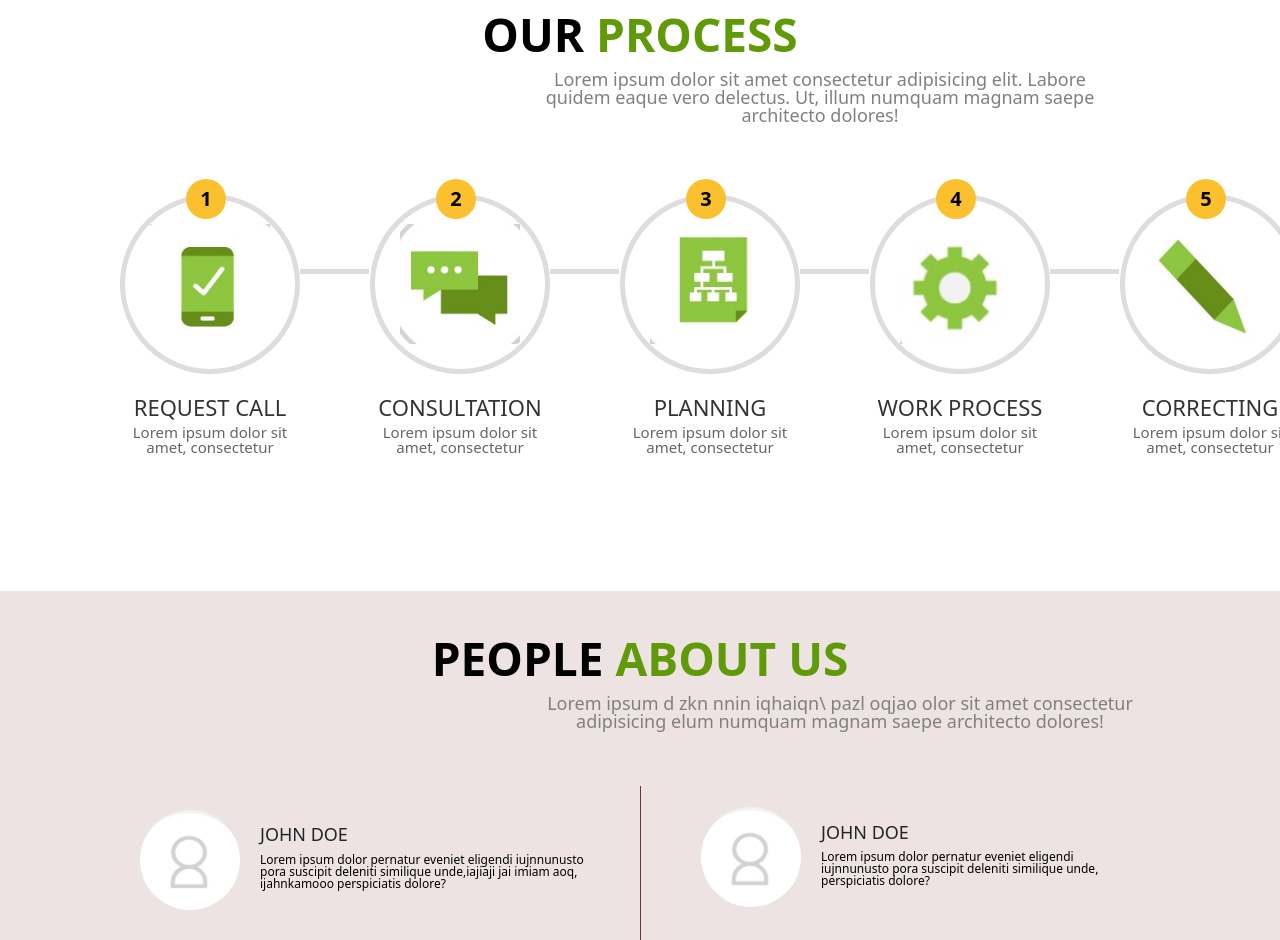
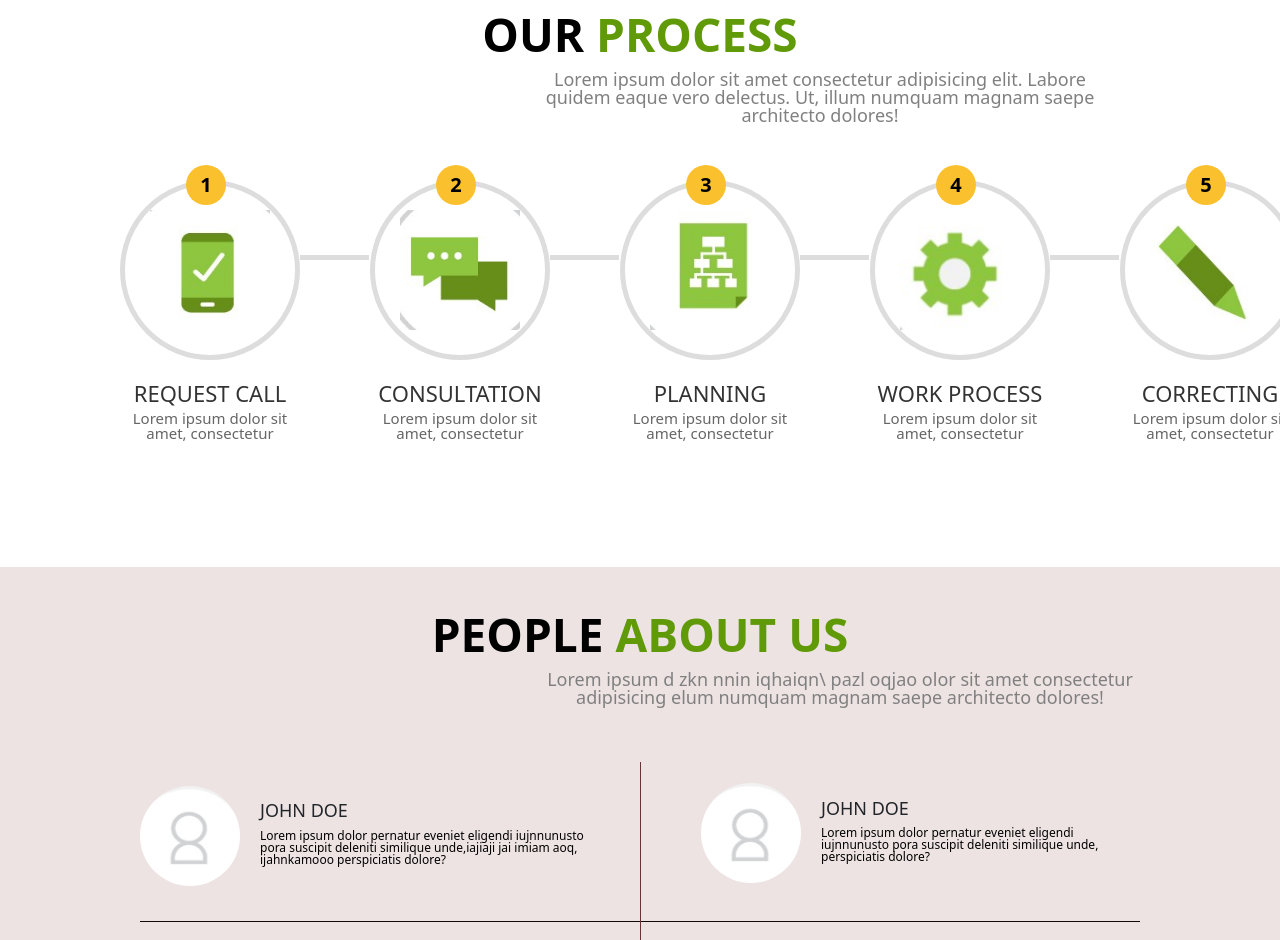
Before and after one commit to aimanhanif321/css-last-assingmnt, a plain HTML site: page index.html in a window 1280 px wide. Shown: the part 3663-4603 px from the top of the page. Drawn offline with nearby package versions, Linux system fonts and the light colour scheme.

Commit message:
some changes

```diff
--- a/style.css
+++ b/style.css
@@ -436,7 +436,7 @@ color: rgb(96, 154, 8);
     padding-top: 40px;
     max-width: 1200px;
     position: relative;
-    margin: 30px 0 10px 100px;
+    margin-left: 100px;
 
 }
 
```
